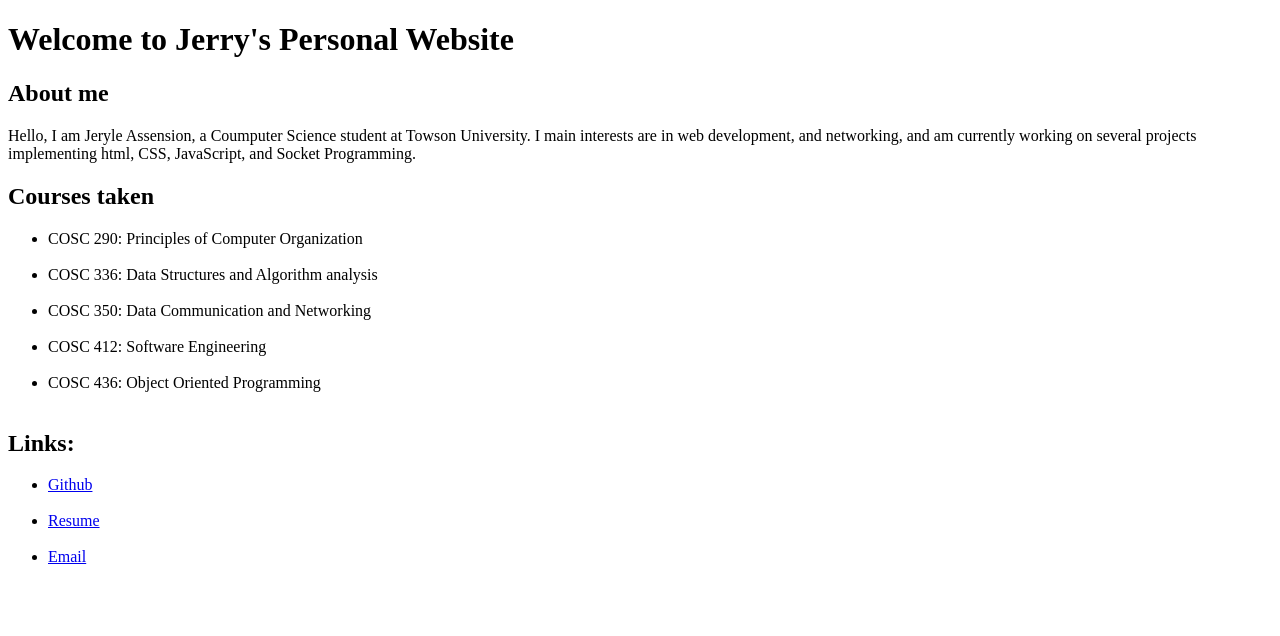
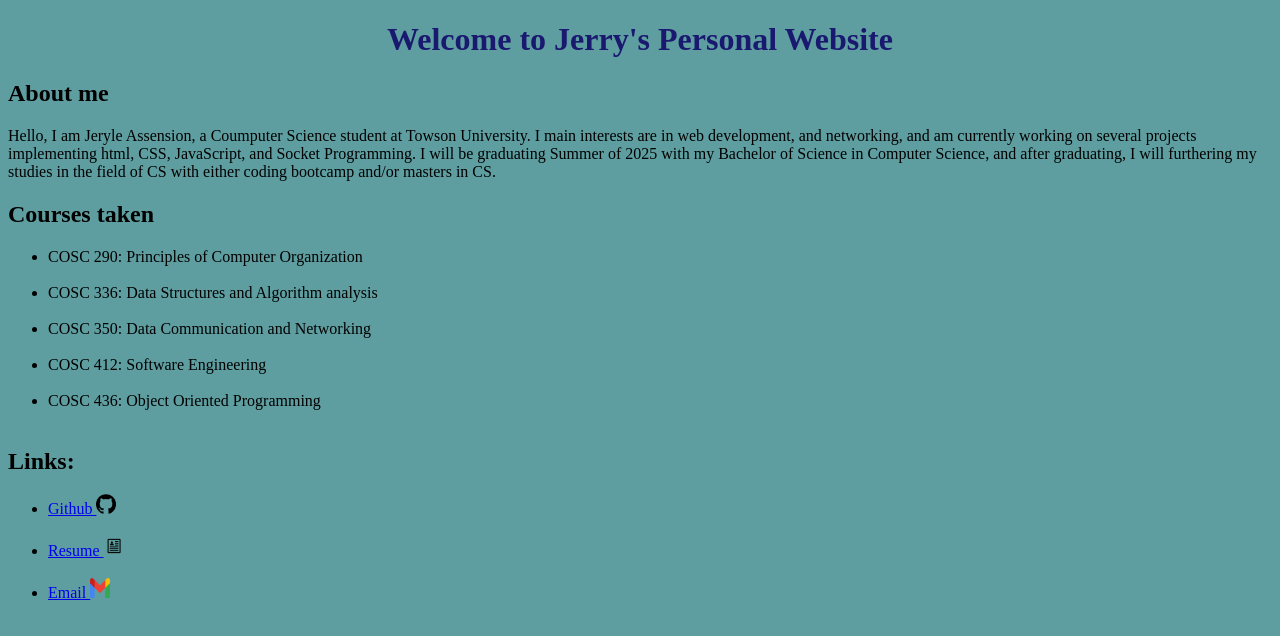
Before and after one commit to Th3Jar/Th3Jar.github.io, a plain HTML site: page myWebSite.html in a window 1280 px wide. Drawn offline with Linux system fonts and the light colour scheme.

Commit message:
Final Touches

```diff
--- /dev/null
+++ b/myWebSite.css
@@ -0,0 +1,23 @@
+body{
+    background-color:cadetblue;;
+}
+
+h1{
+    color:midnightblue;
+    text-align: center;
+}
+
+#githubLogo{
+    height: 20px;
+    width: 20px;
+}
+
+#resumeLogo{
+    height: 20px;
+    width: 20px;
+}
+
+#gmailLogo{
+    height: 20px;
+    width: 20px;
+}
--- a/myWebSite.html
+++ b/myWebSite.html
@@ -2,6 +2,7 @@
 <hmtl lang="en">
     <head>
         <title>Jeryle Assension</title>
+        <link rel="stylesheet" href="myWebSite.css">
     </head>
     <body>
         <h1>Welcome to Jerry's Personal Website</h1>
@@ -9,6 +10,9 @@
         <p>Hello, I am Jeryle Assension, a Coumputer Science student at Towson University.
             I main interests are in web development, and networking, and am currently working
             on several projects implementing html, CSS, JavaScript, and Socket Programming.
+            I will be graduating Summer of 2025 with my Bachelor of Science in Computer Science,
+            and after graduating, I will furthering my studies in the field of CS with either
+            coding bootcamp and/or masters in CS.
         </p>
         <h2>Courses taken</h2>
         <ul>
@@ -20,9 +24,9 @@
         </ul>
         <h2>Links:</h2>
         <ul>
-            <li><a href="https://github.com/Th3Jar" target="_blank">Github</a></li><br>
-            <li><a href="Resume.pdf" target="_blank">Resume</a></li><br>
-            <li><a href="mailto:cedesjohn56@gmail.com">Email</a></li>
+            <li><a href="https://github.com/Th3Jar" target="_blank">Github <img src="githubLogo.png" id="githubLogo"/></a></li><br>
+            <li><a href="Resume.pdf" target="_blank">Resume <img src="resumeLogo.png" id="resumeLogo"/></a></li><br>
+            <li><a href="mailto:cedesjohn56@gmail.com">Email <img src="gmailLogo.png" id="gmailLogo"/></a></li>
         </ul>
     </body>
 </hmtl>
```
Also changed, not shown: githubLogo.png (added), gmailLogo.png (added), resumeLogo.png (added).
